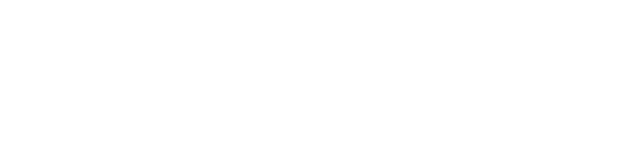
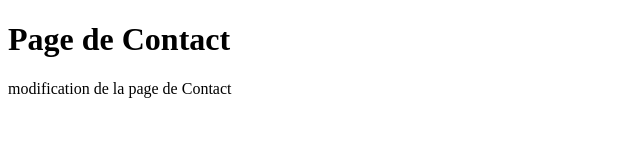
Before and after one commit to Rcohl/gitflow-solo-advanced, a plain HTML site: page contact.html in a window 1280 px wide. Shown: the whole page, without its empty margins (0-640 px from the left). Drawn offline with Linux system fonts and the light colour scheme.

Commit message:
modification de la page contact

```diff
--- a/contact.html
+++ b/contact.html
@@ -5,5 +5,8 @@
     <meta name="viewport" content="width=device-width, initial-scale=1.0" />
     <title>Contact</title>
   </head>
-  <body></body>
+  <body>
+    <h1>Page de Contact</h1>
+    <p>modification de la page de Contact</p>
+  </body>
 </html>
```
